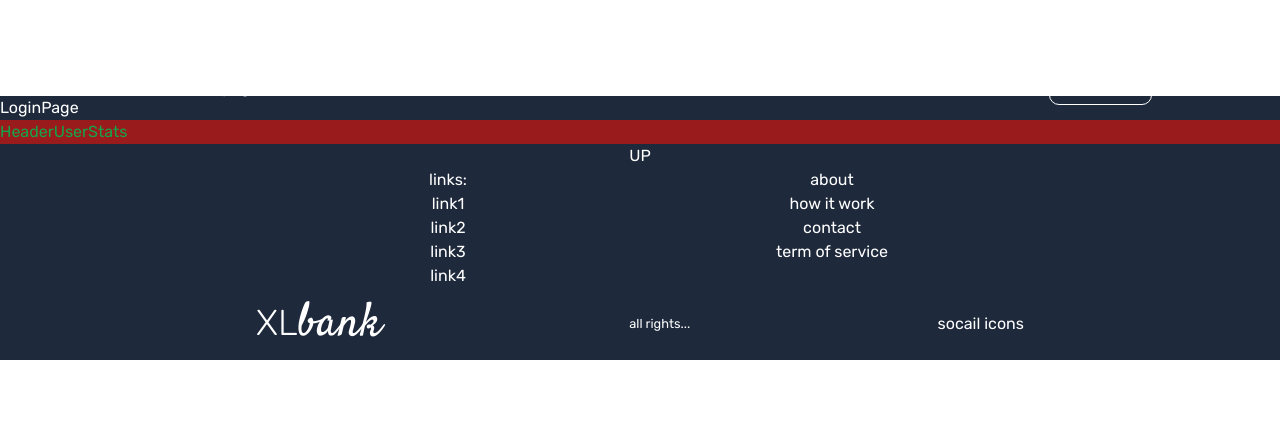
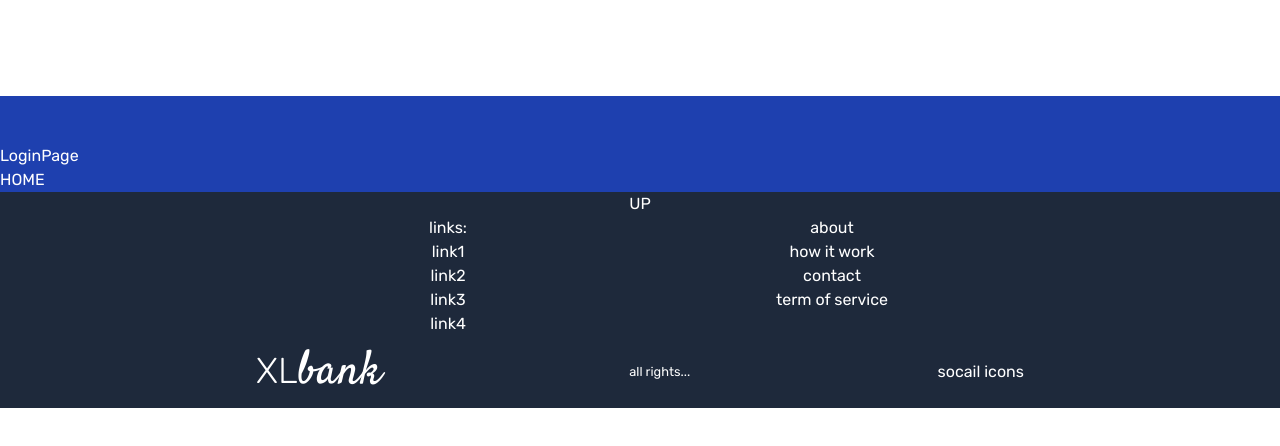
Before and after one commit to arikxl/xl-bank, a Next.js app: page /login in a window 1280 px wide. Shown: the top 446 px of the page. Built offline with nearby package versions, Linux system fonts and the light colour scheme.

Commit message:
header bug fix1

```diff
--- a/app/layout.js
+++ b/app/layout.js
@@ -1,8 +1,12 @@
+'use client'
+
+
 import AppHeader from '@/components/AppHeader'
 import './globals.css'
 import AppFooter from '@/components/AppFooter'
 import { Rubik } from 'next/font/google'
 import HeaderUserStats from '@/components/HeaderUserStats'
+import { useState } from 'react'
 
 //
 export const metadata = {
@@ -19,12 +23,16 @@ const rubik = Rubik({
 
 
 export default function RootLayout({ children }) {
+
+  const [showHeader, setShowHeader] = useState(false);
+
   return (
     <html lang="en" >
-        <body  className={`${rubik.variable}`}>
-        <AppHeader />
-          {children}
-          <AppFooter />
+      <body className={`${rubik.variable}`}>
+        <AppHeader showHeader={ showHeader} />
+
+        {children}
+        <AppFooter />
         </body>
     </html>
   )
--- a/app/login/page.jsx
+++ b/app/login/page.jsx
@@ -3,7 +3,7 @@ import React from 'react'
 
 const LoginPage = () => {
   return (
-    <div className='bg-slate-800 text-white'>
+    <div className='bg-blue-800 text-white mt-[3rem]  pt-12'>
       LoginPage
       <br />
       <Link href={'/'}  className=''>HOME</Link>
--- a/app/page.js
+++ b/app/page.js
@@ -1,4 +1,5 @@
 import AboutSection from "@/components/AboutSection";
+import AppHeader from "@/components/AppHeader";
 import CreditHomeSection from "@/components/CreditHomeSection";
 import CryptoHomeSection from "@/components/CryptoHomeSection";
 import HeaderUserStats from "@/components/HeaderUserStats";
@@ -7,6 +8,9 @@ import LoanHomeSection from "@/components/LoanHomeSection";
 
 export default function Home() {
   return (
+    <>
+    {/* <AppHeader /> */}
+
     <main className="">
 
       <Hero />
@@ -15,5 +19,6 @@ export default function Home() {
       <LoanHomeSection />
       <AboutSection/>
     </main>
+    </>
   )
 }
--- a/components/AppHeader.jsx
+++ b/components/AppHeader.jsx
@@ -7,24 +7,32 @@ import Logo from "./Logo"
 import { headerNavLinks } from "@/data/data"
 import BtnPrm from "./btns/btnLogin/BtnLogin"
 import HeaderUserStats from "./HeaderUserStats"
+import BtnLogin from "./btns/btnLogin/BtnLogin"
 
 
 
-const AppHeader = () => {
+
+
+const AppHeader = ({ showHeader }) => {
 
   const [isSideBarShow, setIsSideBarShow] = useState(false);
   const [isScroll, setIsScroll] = useState(false);
-  const [section, setSection] = useState(0)
+  const [section, setSection] = useState(0);
+
+  const[user] = useState(null)
 
   useEffect(() => {
+
     const changeNav = () => {
       if (window.scrollY > 100) setIsScroll(true);
       else setIsScroll(false)
     }
     window.addEventListener('scroll', changeNav);
-  }, [isScroll])
+  }, [isScroll, showHeader]);
+
 
   useEffect(() => {
+
     const checkScreenHeight = () => {
       // 563
       if (window.scrollY + 100 < window.innerHeight) {
@@ -37,16 +45,23 @@ const AppHeader = () => {
 
   }, [])
 
+
+
+
+
+
   return (
     <>
-      <header className={` flex flex-col sticky  top-0 z-10 h-12 py-12   ease-out transform duration-500
-            ${isScroll ? ' bg-slate-900 text-cyan-400' : 'text-white bg-transparent'}
+      <header className={` flex flex-col    h-12   sticky  top-0 z-50
+
     `}>
-        <div className={`flex font-bold items-center`}>
+        <div className={`flex font-bold items-center py-2 ease-out transform duration-500
+        ${isScroll || showHeader ? ' bg-slate-900 text-cyan-400' : 'text-white bg-transparent'}
+
+        `}>
 
           {isSideBarShow && (<SideBar setIsSideBarShow={setIsSideBarShow} isSideBarShow={isSideBarShow} />)}
-          <nav className='flex md:w-4/5 w-11/12 justify-between items-center mx-auto
-                    text-lg		'>
+          <nav className='flex md:w-4/5 w-11/12 justify-between items-center mx-auto text-lg'>
             <Link href='/'>
               <Logo />
             </Link>
@@ -60,7 +75,7 @@ const AppHeader = () => {
             </ul>
             <Link href='/login'>
               {/* <button className='hidden sm:block'> */}
-              <BtnPrm />
+              <BtnLogin />
               {/* </button> */}
             </Link>
             <button className='sm:hidden' onClick={() => setIsSideBarShow(true)}>
@@ -69,7 +84,8 @@ const AppHeader = () => {
 
           </nav >
         </div>
-        <HeaderUserStats />
+        {user && (<HeaderUserStats showHeader={showHeader} isScroll={isScroll} />)}
+
 
       </header>
 
--- a/components/HeaderUserStats.jsx
+++ b/components/HeaderUserStats.jsx
@@ -1,7 +1,10 @@
 
-const HeaderUserStats = () => {
+const HeaderUserStats = ({ isScroll , showHeader}) => {
   return (
-      <div className='bg-red-800 z-50 text-green-600'>
+    <div className={` text-white  text-xl border-b ease-out transform duration-500
+           ${isScroll || showHeader ? ' bg-slate-900 text-cyan-400' : 'text-white bg-transparent'}
+
+  `}>
           HeaderUserStats
       </div>
   )
--- a/components/Hero.jsx
+++ b/components/Hero.jsx
@@ -3,7 +3,7 @@ import BtnPrm from "./btns/btnPrm/BtnPrm"
 
 const Hero = () => {
   return (
-    <section className='bg-slate-900 flex mt-[-100px]
+    <section className='bg-slate-900 flex mt-[-3rem]
      justify-center items-center px-8 h-[100vh] relative z-[1]' >
       <div className='absolute top-0 right-0 left-0 bottom-0 w-full h-full overflow-hidden '>
         <video className='w-full h-full object-cover ' autoPlay loop muted
@@ -11,10 +11,10 @@ const Hero = () => {
           src='/assets/videos/bg2.mp4'
         />
       </div>
-      <div className='z-10  text-center  text-white '>
-        <h1 className=' text-5xl font-bold mb-12'>Welcome to our &#x20BF;ank </h1>
-        <p className='mb-0 text-2xl'>Sign up and receive $1,000,000 to invest in crypto</p>
-        <p className='mb-8 text-2xl'>Design your credit cards and have fun!</p>
+      <div className='z-10  text-center  text-white mt-10'>
+        <h1 className=' text-5xl font-bold mb-10'>Welcome to our &#x20BF;ank </h1>
+        <p className='mb-0 text-2xl '>Sign up and receive $1,000,000 to invest in crypto</p>
+        <p className='mb-16 text-2xl'>Design your credit cards and have fun!</p>
         <BtnPrm/>
       </div>
     </section>
--- a/components/btns/btnPrm/BtnPrm.jsx
+++ b/components/btns/btnPrm/BtnPrm.jsx
@@ -2,7 +2,7 @@ import './btn-prm.css';
 
 const BtnPrm = () => {
   return (
-      <button type="button" className="button mx-0 bg-red-300">
+      <button type="button" className="button mx-0">
           <div className='mx-0'>
 
           <svg viewBox="0 0 16 16" className="bi bi-coin" fill="currentColor" height="16" width="16" xmlns="http://www.w3.org/2000/svg">
--- a/data/data.js
+++ b/data/data.js
@@ -1,4 +1,9 @@
 export const headerNavLinks = [
+    {
+        id: 16,
+        title: 'Dashboard',
+        linkTo:'#about'
+    },
     {
         id: 11,
         title: 'Crypto',
@@ -6,7 +11,7 @@ export const headerNavLinks = [
     },
     {
         id: 12,
-        title: 'Credit Cards',
+        title: 'C.Cards',
         linkTo:'#credit'
     },
     {
@@ -24,9 +29,5 @@ export const headerNavLinks = [
         title: 'Shop',
         linkTo:'#about'
     },
-    {
-        id: 16,
-        title: 'Dashboard',
-        linkTo:'#about'
-    },
+
 ]
```
